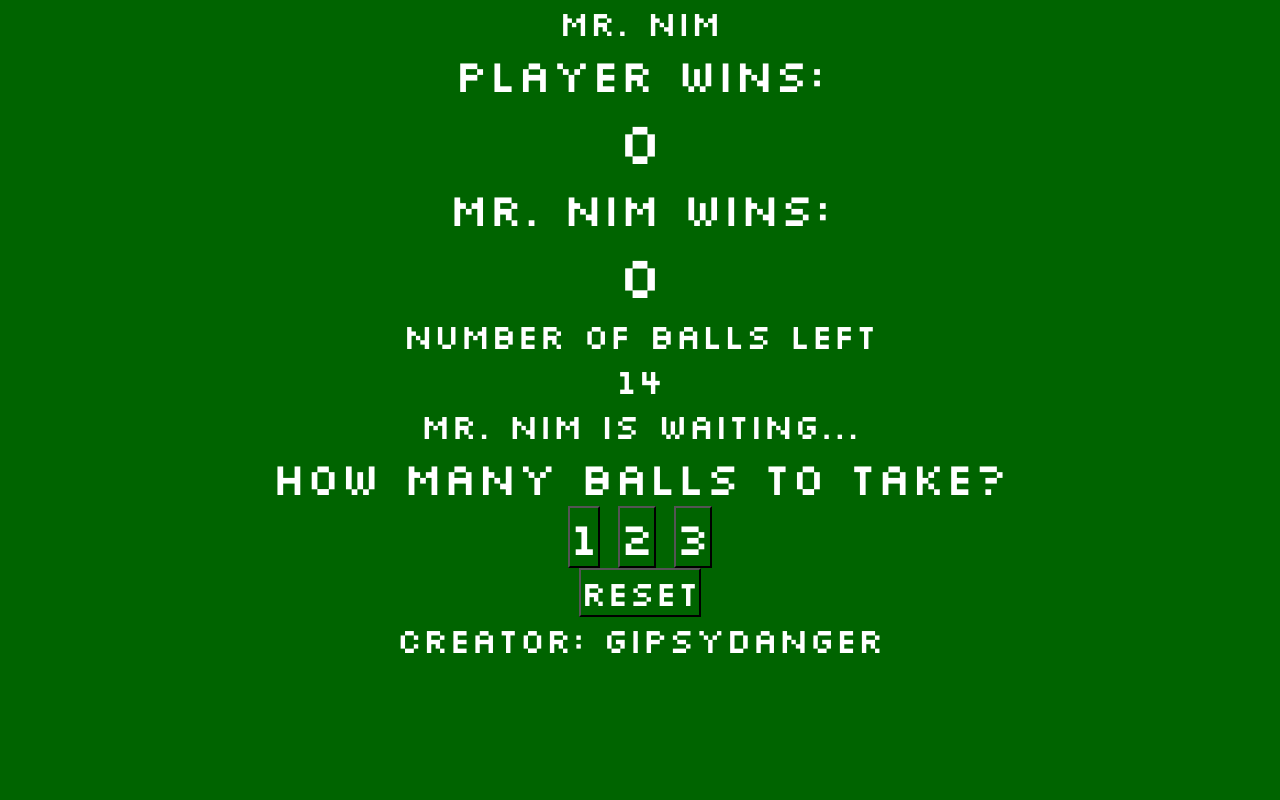
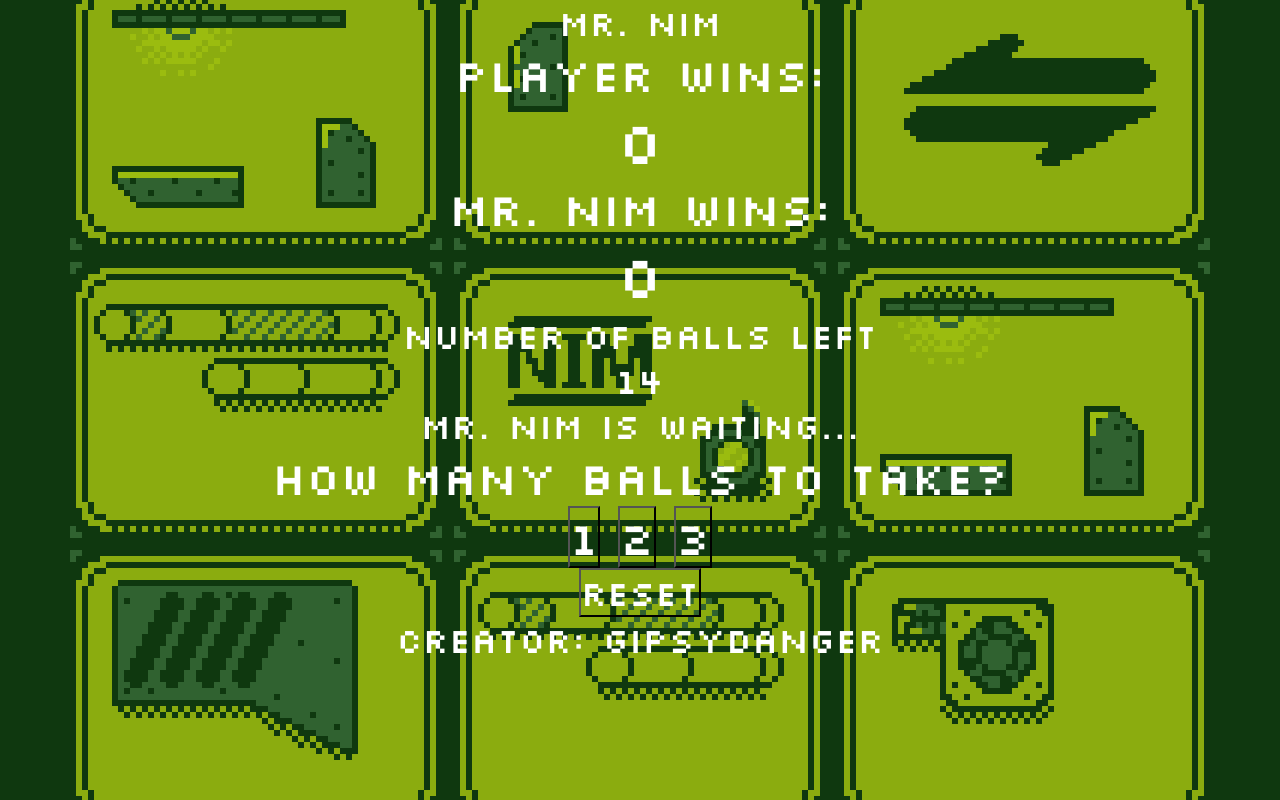
Before and after one commit to GipsyDangerMk3/Mr-NIM-Game, a plain HTML site: page index.html in a window 1280 px wide. Drawn offline with Linux system fonts and the light colour scheme.

Commit message:
Added background image & no more "additional clicks" -removed the ability to keep clicking to display a negative score after winning or losing a match -added a background image of NIM inspired stuff. only 4 colors! it was tough to design. decided to try to learn pixel art along with the coding.

```diff
--- a/styles.css
+++ b/styles.css
@@ -13,5 +13,5 @@
     background-attachment: fixed;
     background-size: auto;
     color: white;
-    background-color: darkgreen;
+    background-color: #0f380f;
 }
```
Also changed, not shown: MrNimBackground.gif (added).
